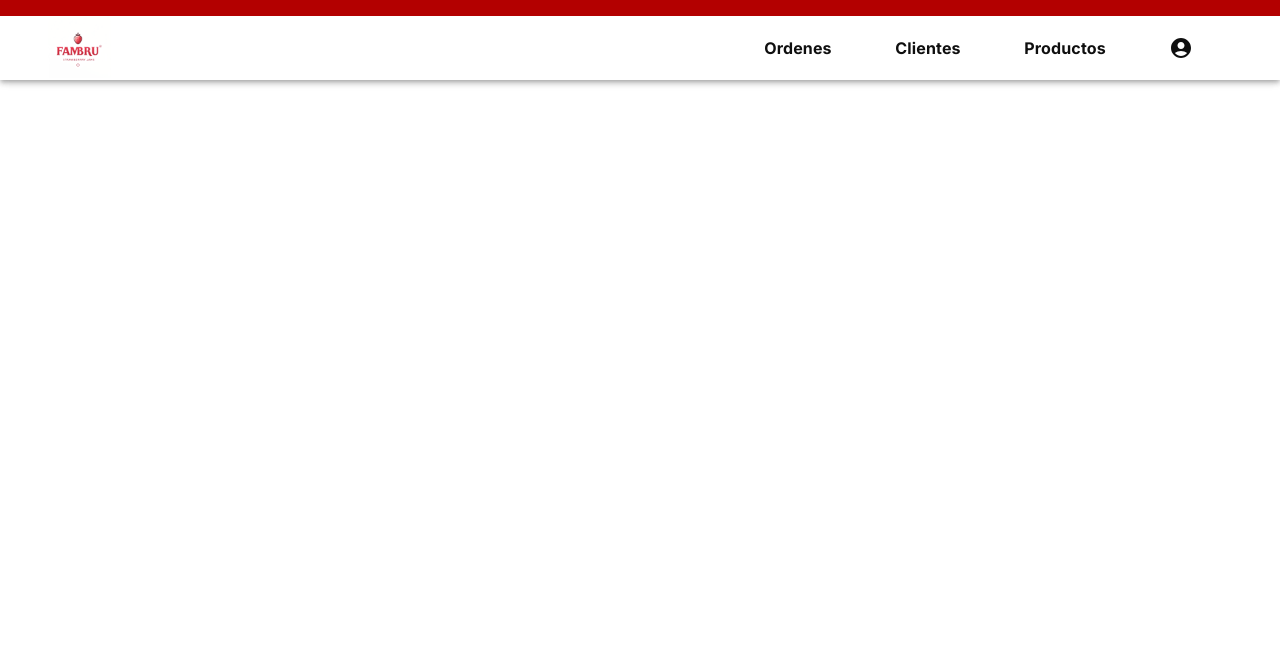
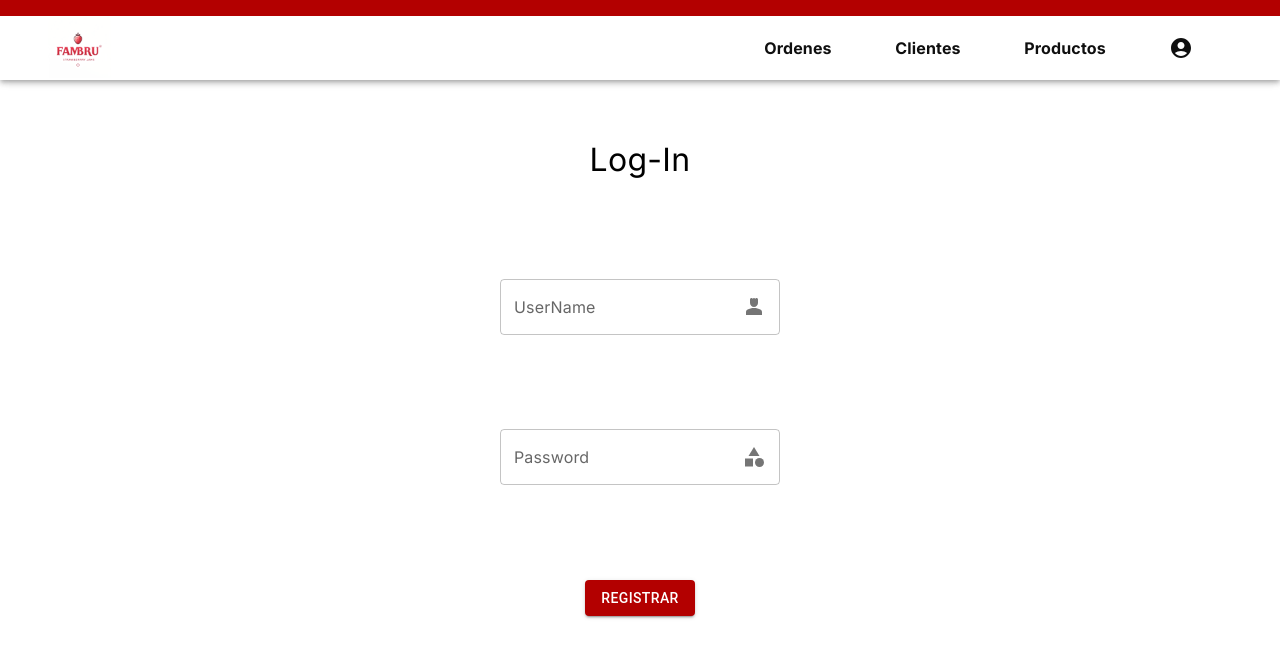
Before and after one commit to Sdls31/dashboard-front, a React (Vite) app: page /login in a window 1280 px wide. Shown: the top 658 px of the page. Built offline with nearby package versions, Linux system fonts and the light colour scheme; a web font is replaced by a local one.

Commit message:
last-changes

```diff
--- a/src/components/login.tsx
+++ b/src/components/login.tsx
@@ -18,8 +18,11 @@ import {
 import HomeIcon from "@mui/icons-material/Home";
 import CategoryIcon from "@mui/icons-material/Category";
 import axios from "axios";
+interface Props {
+  setStaff: React.Dispatch<React.SetStateAction<boolean>>;
+}
 
-  const Login = () => {
+const LogIn: React.FC<Props> = ({ setStaff }) => {
   const [username, setUserName] = useState<string>("");
   const [password, setPassword] = useState<string>("");
   const [message, setMessage] = useState<string | any>("");
@@ -36,7 +39,8 @@ import {
       data
     );
     console.log(response.data.message);
-      setMessage(response);
+    setMessage(response.data.message);
+    setStaff(Boolean(message));
   };
 
   // const navigate = useNavigate();
@@ -62,7 +66,7 @@ import {
           }}
         >
           <Typography fontFamily={"Inter"} fontSize={"2rem"}>
-              LogIn
+            Log-In
           </Typography>
           <TextField
             id="outlined-basic"
@@ -120,4 +124,4 @@ import {
   );
 };
 
-  export default Login;
+export default LogIn;
--- a/src/routes/Routes.tsx
+++ b/src/routes/Routes.tsx
@@ -11,14 +11,17 @@ import CreateUser from "../components/createUser";
 import Login from "../components/login";
 import DeleteUser from "../components/deleteOrder";
 import UpdateOrders from "../components/updateOrders";
-
+import { useState } from "react";
 
 const PagesRoutes = () => {
+  const [staff, setStaff] = useState<boolean>(true);
   return (
     <>
       <NavBar />
+
+      {staff ? (
         <Routes>
-
+          {" "}
           <Route path="/Clients" element={<Home />} />
           <Route path="/" element={<OrdersGrid />} />
           <Route path="/Products" element={<Products />} />
@@ -28,8 +31,14 @@ const PagesRoutes = () => {
           <Route path="/createproduct" element={<CreateProduct />} />
           <Route path="/createuser" element={<CreateUser />} />
           <Route path="/delete" element={<DeleteUser />} />
-        <Route path="/updateOrders" element={<UpdateOrders/>} />
+          <Route path="/updateOrders" element={<UpdateOrders />} />
+          <Route path="/login" element={<Login setStaff={setStaff} />} />
         </Routes>
+      ) : (
+        <Routes>
+          <Route path="/" element={<OrdersGrid />} />
+        </Routes>
+      )}
     </>
   );
 };
```
Lines whose indentation alone changed are shown as unchanged.
